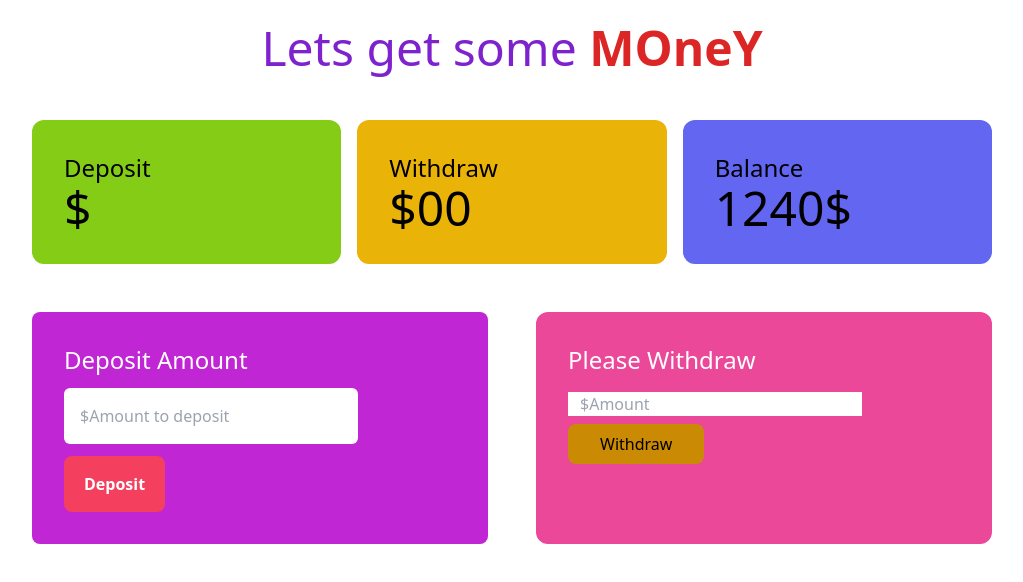
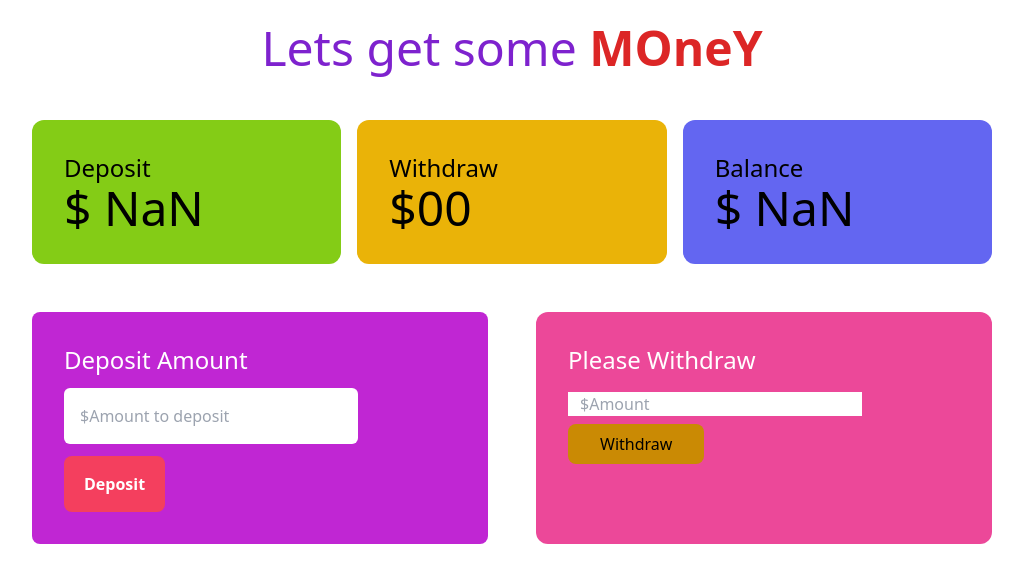
Before and after one commit to ayesha020/bank-website, a plain HTML site: page bank.html in a window 1280 px wide. Both pictures are taken after a click on the button "Deposit". Shown: the whole page, without its empty margins (128-1151 px from the left). Drawn offline with nearby package versions, Linux system fonts and the light colour scheme.

Commit message:
update deposit

```diff
--- a/bank.html
+++ b/bank.html
@@ -6,12 +6,15 @@
     <meta name="viewport" content="width=device-width, initial-scale=1.0">
     <title>Bank Inside</title>
     <script src="https://cdn.tailwindcss.com"></script>
+
 </head>
+
 <body>
 
     <header>
         <h1 class="text-5xl text-purple-700 text-center mt-6">Lets get some <span class="font-semibold text-red-600">MOneY</span></h1>
     </header>
+
     <main>
         <section class="mt-12">
             <div class="grid grid-cols-3 gap-4 w-9/12 mx-auto">
@@ -19,13 +22,16 @@
                     <h4 class="text-2xl">Deposit</h4>
                     <h2 class="text-5xl">$ <span id="deposit-total">00</span></h2>
                 </div>
+
                 <div class="bg-yellow-500 p-8 rounded-xl hover:bg-pink-400">
                     <h4 class="text-2xl">Withdraw</h4>
                     <h2 class="text-5xl">$00</h2>
                 </div>
+
                 <div class="bg-indigo-500 p-8 rounded-xl hover:bg-green-700">
                     <h4 class="text-2xl">Balance</h4>
-                    <h2 class="text-5xl">1240$</h2>
+                    <h2 class="text-5xl">$ <span id="balance-total">1250</span>
+                </h2>
                 </div>
 
             </div>
@@ -55,13 +61,18 @@
 
 
                 <div class="bg-pink-500 p-8 rounded-xl">
+
                     <h4 class="text-2xl mb-4 text-white">Please Withdraw</h4>
+
                     <input class="block w-9/12 px-3 mb-2" type="number" name="" id="withdraw-field" placeholder="$Amount">
+
                     <button id="btn-withdraw" class="bg-yellow-600 px-8 py-2 rounded-lg font-medium hover:bg-lime-500">Withdraw</button>
                     </div>
 
         </section>
     </main>
+
  <script src="js/deposit.js"></script>
+
 </body>
 </html>
--- a/js/deposit.js
+++ b/js/deposit.js
@@ -1,8 +1,50 @@
+// step-1:add event listner to the deposit button
+
 document.getElementById('btn-deposit').addEventListener('click',function(){
+
+    // s-2: get the deposite amount from the deposite input field
+
     const depositField = document.getElementById('deposit-field');
-    const depositAmount = depositField.value;
+    const newDepositAmountString = depositField.value;
+
+    const newDepositAmount = parseFloat(newDepositAmountString);
+
+// s-3: get the current deposite total
+
    const depositTotalElement =document.getElementById('deposit-total');
-   const depositTotal =depositTotalElement.innerText;
-   depositTotalElement.innerText = depositAmount;
-   console.log(depositTotal);
+
+   const previousDepositTotalString = depositTotalElement.innerText;
+
+   const previousDepositTotal = parseFloat(previousDepositTotalString);
+
+//  s-4: add numbers to set the total deposit
+
+console.log(typeof previousDepositTotal);
+
+const currentDepositTotal = previousDepositTotal+ newDepositAmount;
+
+   depositTotalElement.innerText = currentDepositTotal;
+
+//    console.log(depositTotal);
+// s-5:get balance current total
+
+const balanceTotalElement = document.getElementById('balance-total');
+const previousBalanceTotalString = balanceTotalElement.innerText;
+const previousBalanceTotal = parseFloat(previousBalanceTotalString);
+
+// s-6: calculate current balance
+
+const currentBalanceTotal =previousBalanceTotal + newDepositAmount;
+
+// set the balance total
+
+balanceTotalElement.innerText = currentBalanceTotal;
+
+
+
+// s-7:clear the deposit field
+
+depositField.value='';
+console.log(typeof newDepositAmount);
+
 })
```
Also changed, not shown: index.html (+7 -0 lines).
